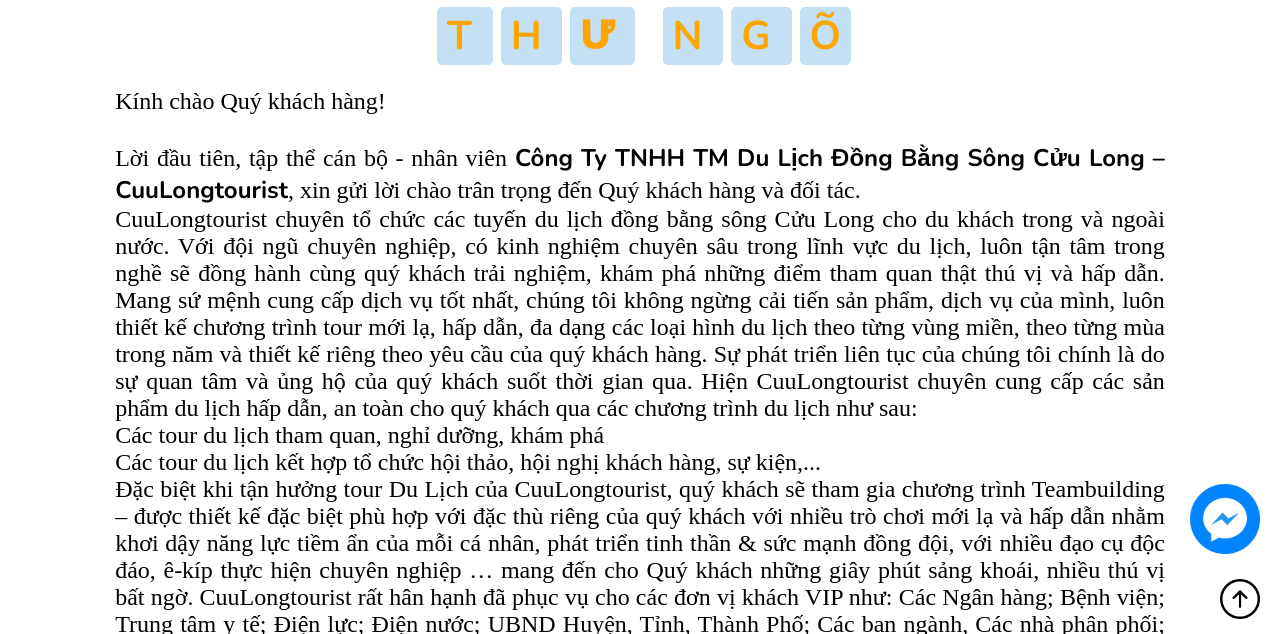
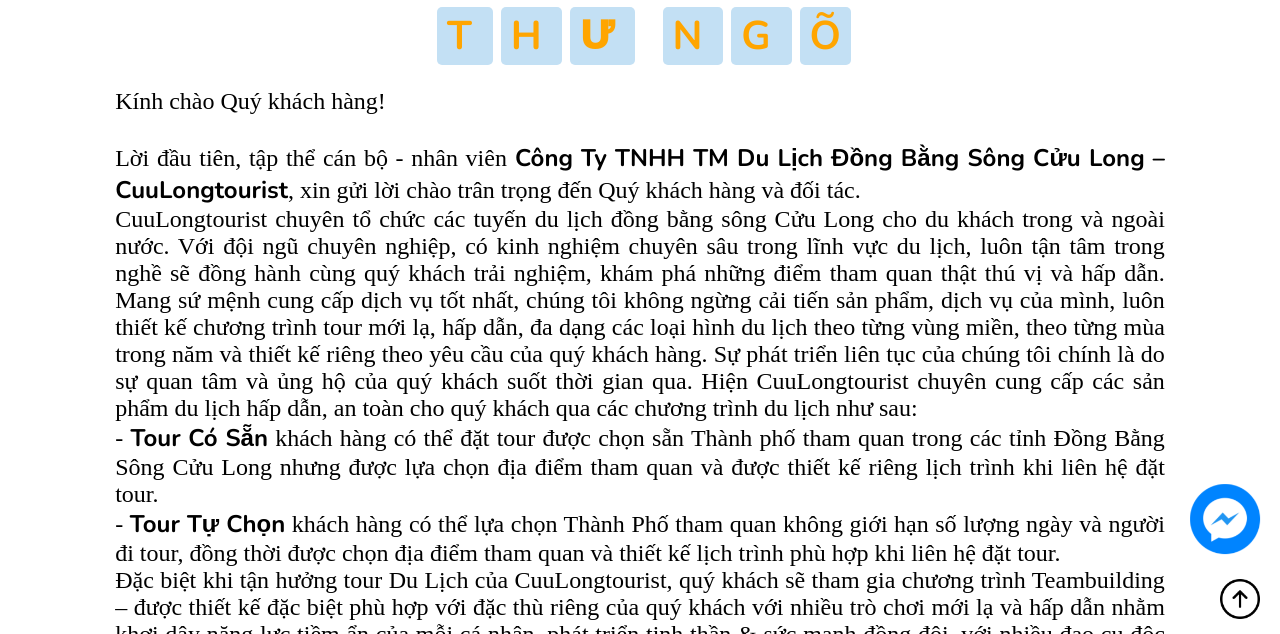
Before and after one commit to NhatTran2608/KT135, a plain HTML site: page about.html in a window 1280 px wide. Shown: the part 166-800 px from the top of the page. Drawn offline with nearby package versions, Linux system fonts and the light colour scheme.

Commit message:
modified:   about.html

```diff
--- a/about.html
+++ b/about.html
@@ -86,7 +86,7 @@
 
                 Kính chào Quý khách hàng!<br><br>
                 Lời đầu tiên, tập thể cán bộ - nhân viên<b> Công ty TNHH TM Du Lịch Đồng Bằng Sông Cửu Long –
-                CuuLongtourist</b>,
+                    CuuLongtourist</b>,
                 xin gửi lời chào trân trọng đến Quý khách hàng và đối tác.<br>
                 CuuLongtourist chuyên tổ chức các tuyến du lịch đồng bằng sông Cửu Long cho du khách trong và ngoài
                 nước.
@@ -103,8 +103,14 @@
                 an
                 toàn cho quý khách qua các chương trình du lịch như sau:<br>
 
-                Các tour du lịch tham quan, nghỉ dưỡng, khám phá<br>
-                Các tour du lịch kết hợp tổ chức hội thảo, hội nghị khách hàng, sự kiện,...<br>
+                - <b>Tour có sẵn</b> khách hàng có thể đặt tour được chọn sẵn Thành phố tham quan trong các tỉnh Đồng
+                Bằng Sông
+                Cửu Long nhưng được lựa chọn địa điểm tham quan và được thiết kế riêng lịch trình khi liên hệ đặt
+                tour.<br>
+                - <b>Tour tự chọn</b> khách hàng có thể lựa chọn Thành Phố tham quan không giới hạn số lượng ngày và
+                người đi
+                tour, đồng thời được chọn địa điểm tham quan và thiết kế lịch trình phù hợp khi liên hệ đặt tour.<br>
+
                 Đặc biệt khi tận hưởng tour Du Lịch của CuuLongtourist, quý khách sẽ tham gia chương trình Teambuilding
                 –
                 được thiết kế đặc biệt phù hợp với đặc thù riêng của quý khách với nhiều trò chơi mới lạ và hấp dẫn nhằm
```
